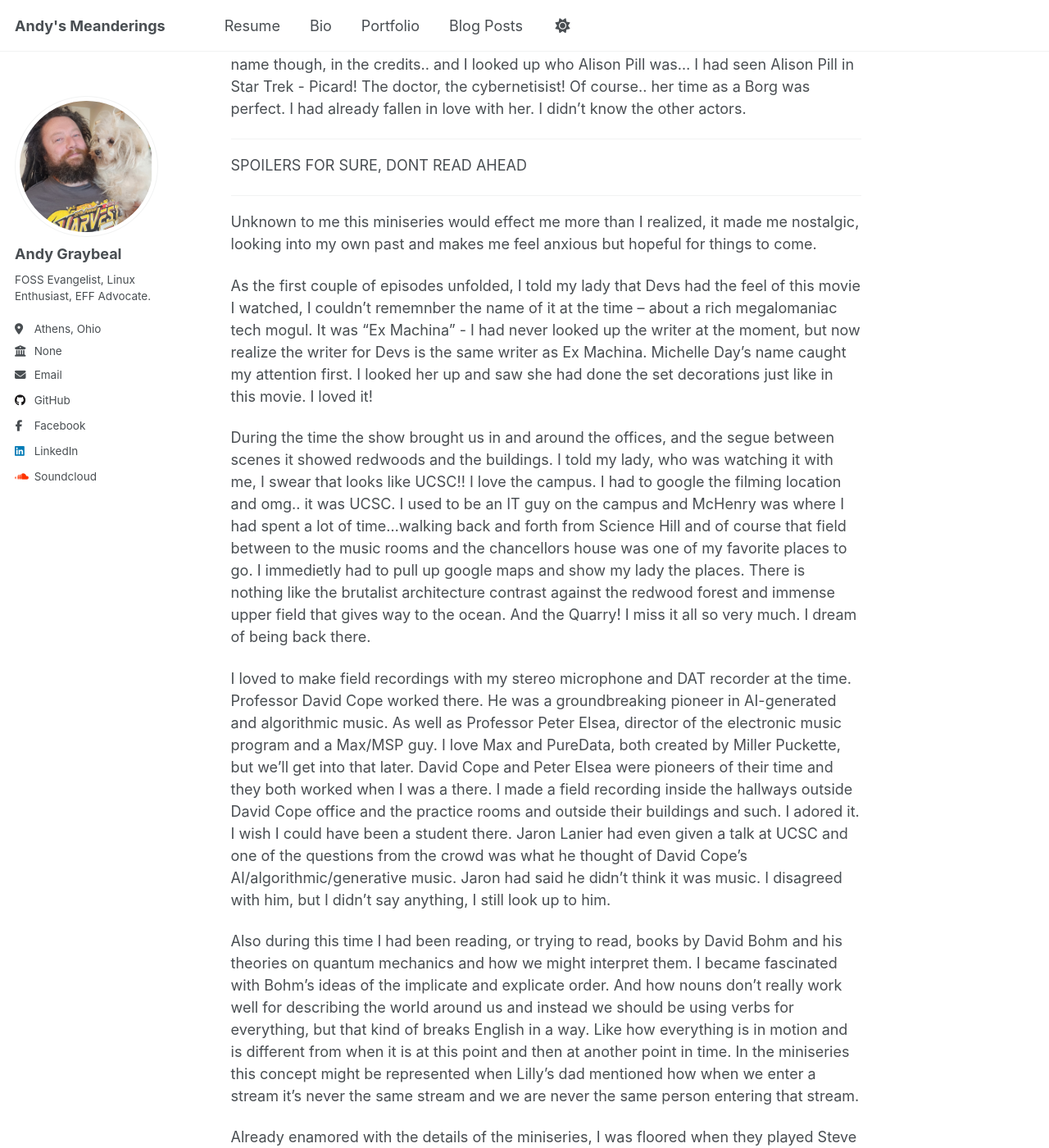
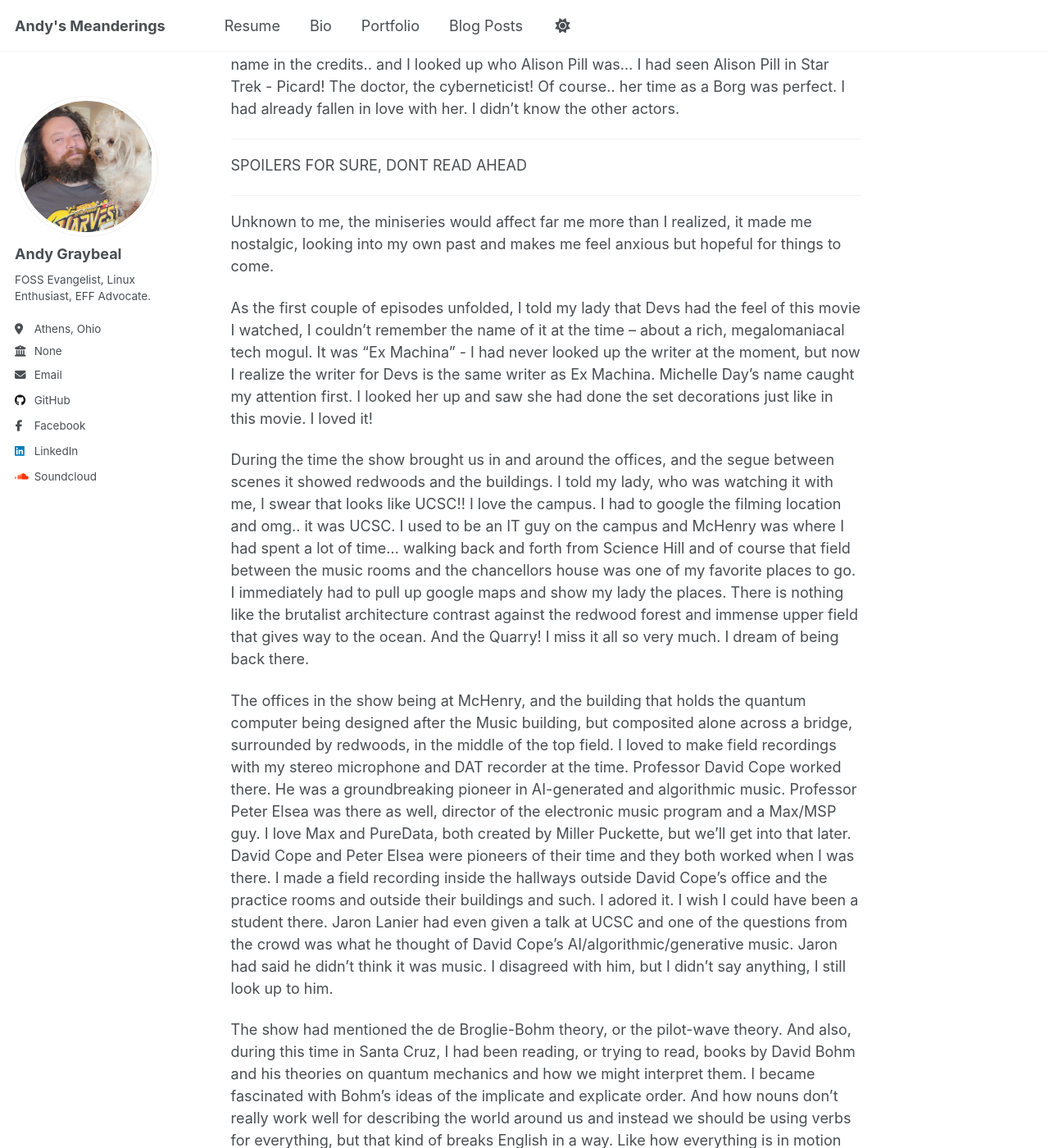
Before and after one commit to andy-graybeal/andy-graybeal.github.io, a Jekyll site: the page built from _posts/2026-07-18-blog-post-1.md, in a window 1280 px wide and 1400 px high, scrolled down 239 px. Shown: the whole window at 82% size. Built offline with Jekyll 4.4.1, drawn with Linux system fonts in a browser that asks for light colours; a script that is not in the unit is left out; some of the changed text lies outside the part shown.

Commit message:
Revise blog post about 'Devs' and personal reflections
The post reflects on the miniseries 'Devs', discussing its themes, personal connections, and the author's experiences at UCSC related to AI and music.

```diff
--- a/_posts/2026-07-18-blog-post-1.md
+++ b/_posts/2026-07-18-blog-post-1.md
@@ -8,7 +8,7 @@ tags:
   - category2
 ---
 
-I ran across the miniseries "Devs" the other day.  I like that genre, anything Sci-Fi Thriller right up my alley.  And of course I love Nick Offerman from Parks and Rec. At first I thought Alison Pill was Kristen Bell.  I enjoyed the Good Place for a most of  it's run.  I didn't see her name though, in the credits.. and I looked up who Alison Pill was...  I had seen Alison Pill in Star Trek - Picard!  The doctor, the cybernetisist!  Of course.. her time as a Borg was perfect.  I had already fallen in love with her.  I didn't know the other actors.
+I ran across the miniseries "Devs" the other day.  I like that genre, anything Sci-Fi Thriller right up my alley.  And of course I love Nick Offerman from Parks and Rec. At first I thought Alison Pill was Kristen Bell.  I enjoyed the Good Place for most of its run.  I didn't see her name in the credits.. and I looked up who Alison Pill was...  I had seen Alison Pill in Star Trek - Picard!  The doctor, the cyberneticist!  Of course.. her time as a Borg was perfect.  I had already fallen in love with her.  I didn't know the other actors.
 
 ---
 
@@ -16,19 +16,21 @@ SPOILERS FOR SURE, DONT READ AHEAD
 
 ---
 
-Unknown to me this miniseries would effect me more than I realized, it made me nostalgic, looking into my own past and makes me feel anxious but hopeful for things to come.
+Unknown to me, the miniseries would affect far me more than I realized, it made me nostalgic, looking into my own past and makes me feel anxious but hopeful for things to come.
 
-As the first couple of episodes unfolded, I told my lady that Devs had the feel of this movie I watched, I couldn't rememnber the name of it at the time -- about a rich megalomaniac tech mogul.  It was "Ex Machina" - I had never looked up the writer at the moment, but now realize the writer for Devs is the same writer as Ex Machina.  Michelle Day's name caught my attention first. I looked her up and saw she had done the set decorations just like in this movie.  I loved it!
+As the first couple of episodes unfolded, I told my lady that Devs had the feel of this movie I watched, I couldn't remember the name of it at the time -- about a rich, megalomaniacal tech mogul.  It was "Ex Machina" - I had never looked up the writer at the moment, but now I realize the writer for Devs is the same writer as Ex Machina.  Michelle Day's name caught my attention first. I looked her up and saw she had done the set decorations just like in this movie.  I loved it!
 
-During the time the show brought us in and around the offices, and the segue between scenes it showed redwoods and the buildings. I told my lady, who was watching it with me, I swear that looks like UCSC!!  I love the campus.  I had to google the filming location and omg.. it was UCSC.  I used to be an IT guy on the campus and McHenry was where I had spent a lot of time...walking back and forth from Science Hill and of course that field between to the music rooms and the chancellors house was one of my favorite places to go.  I immedietly had to pull up google maps and show my lady the places.  There is nothing like the brutalist architecture contrast against the redwood forest and immense upper field that gives way to the ocean.  And the Quarry!  I miss it all so very much.  I dream of being back there.
+During the time the show brought us in and around the offices, and the segue between scenes it showed redwoods and the buildings. I told my lady, who was watching it with me, I swear that looks like UCSC!!  I love the campus.  I had to google the filming location and omg.. it was UCSC.  I used to be an IT guy on the campus and McHenry was where I had spent a lot of time... walking back and forth from Science Hill and of course that field between the music rooms and the chancellors house was one of my favorite places to go. I immediately had to pull up google maps and show my lady the places.  There is nothing like the brutalist architecture contrast against the redwood forest and immense upper field that gives way to the ocean.  And the Quarry!  I miss it all so very much.  I dream of being back there.
 
-I loved to make field recordings with my stereo microphone and DAT recorder at the time.  Professor David Cope worked there. He was a groundbreaking pioneer in AI-generated and algorithmic music.  As well as Professor Peter Elsea, director of the electronic music program and a Max/MSP guy. I love Max and PureData, both created by Miller Puckette, but we'll get into that later.  David Cope and Peter Elsea were pioneers of their time and they both worked when I was a there.  I made a field recording inside the hallways outside David Cope office and the practice rooms and outside their buildings and such. I adored it.  I wish I could have been a student there.  Jaron Lanier had even given a talk at UCSC and one of the questions from the crowd was what he thought of David Cope's AI/algorithmic/generative music.  Jaron had said he didn't think it was music.  I disagreed with him, but I didn't say anything, I still look up to him.
+The offices in the show being at McHenry, and the building that holds the quantum computer being designed after the Music building, but composited alone across a bridge, surrounded by redwoods, in the middle of the top field.
+I loved to make field recordings with my stereo microphone and DAT recorder at the time.  Professor David Cope worked there. He was a groundbreaking pioneer in AI-generated and algorithmic music. Professor Peter Elsea was there as well, director of the electronic music program and a Max/MSP guy. I love Max and PureData, both created by Miller Puckette, but we'll get into that later.  David Cope and Peter Elsea were pioneers of their time and they both worked when I was there.  I made a field recording inside the hallways outside David Cope's office and the practice rooms and outside their buildings and such. I adored it.  I wish I could have been a student there.  Jaron Lanier had even given a talk at UCSC and one of the questions from the crowd was what he thought of David Cope's AI/algorithmic/generative music.  Jaron had said he didn't think it was music.  I disagreed with him, but I didn't say anything, I still look up to him.
 
-Also during this time I had been reading, or trying to read, books by David Bohm and his theories on quantum mechanics and how we might interpret them. I became fascinated with Bohm's ideas of the implicate and explicate order. And how nouns don't really work well for describing the world around us and instead we should be using verbs for everything, but that kind of breaks English in a way.  Like how everything is in motion and is different from when it is at this point and then at another point in time.  In the miniseries this concept might be represented when Lilly's dad mentioned how when we enter a stream it's never the same stream and we are never the same person entering that stream.
+The show had mentioned the de Broglie-Bohm theory, or the pilot-wave theory.
+And also, during this time in Santa Cruz, I had been reading, or trying to read, books by David Bohm and his theories on quantum mechanics and how we might interpret them. I became fascinated with Bohm's ideas of the implicate and explicate order. And how nouns don't really work well for describing the world around us and instead we should be using verbs for everything, but that kind of breaks English in a way.  Like how everything is in motion and is different from when it is at this point and then at another point in time.  In the miniseries this concept might be represented when Lilly's dad mentioned how when we enter a stream it's never the same stream and we are never the same person entering that stream.
 
 Already enamored with the details of the miniseries, I was floored when they played Steve Reich's tape loops! Loving that type of music like John Cage, David Tudor, etc, I also loved Steve Reich! In fact I used this specific tape loop as homework for a synthesis/music class at Cabrillo college.  I have "to show them, to show them, to show them" laser printed into my brain tissue.
 
-Another weird and quirky fact is that I lived in the house where the physicist developed a computer that fit inside his shoe so he could win at gambling at [707 Riverside Ave](https://historyrighthere.blogspot.com/2017/01/the-first-geek-house-in-santa-cruz.html).
+Another weird and quirky fact is that I once lived in the house where physicist Edward O. Thorp developed the wearable computer he hid in his shoe to predict roulette wheels. Thinking back on it now, it seems oddly appropriate. [707 Riverside Ave](https://historyrighthere.blogspot.com/2017/01/the-first-geek-house-in-santa-cruz.html).
 
 
 I made the mistake of reading what the internet thought of the miniseries.
@@ -38,3 +40,5 @@ I read that Alison Pill's acting was horrible and her face was like a brick.  Be
 Come to find out the project's pets name was really Deus and knowing prior movie from the same author was Ex Machina ... Dues Ex Machina.. is kind of neat.
 
 Finding out the homeless person was a russian operative was very cool.  I look forward to watching the mini-series over again.
+
+Looking back, I realized Devs had stumbled into a strange intersection of interests I'd carried with me since my time around UCSC: AI, generative music, quantum mechanics, determinism, and the people who introduced me to those ideas
```
